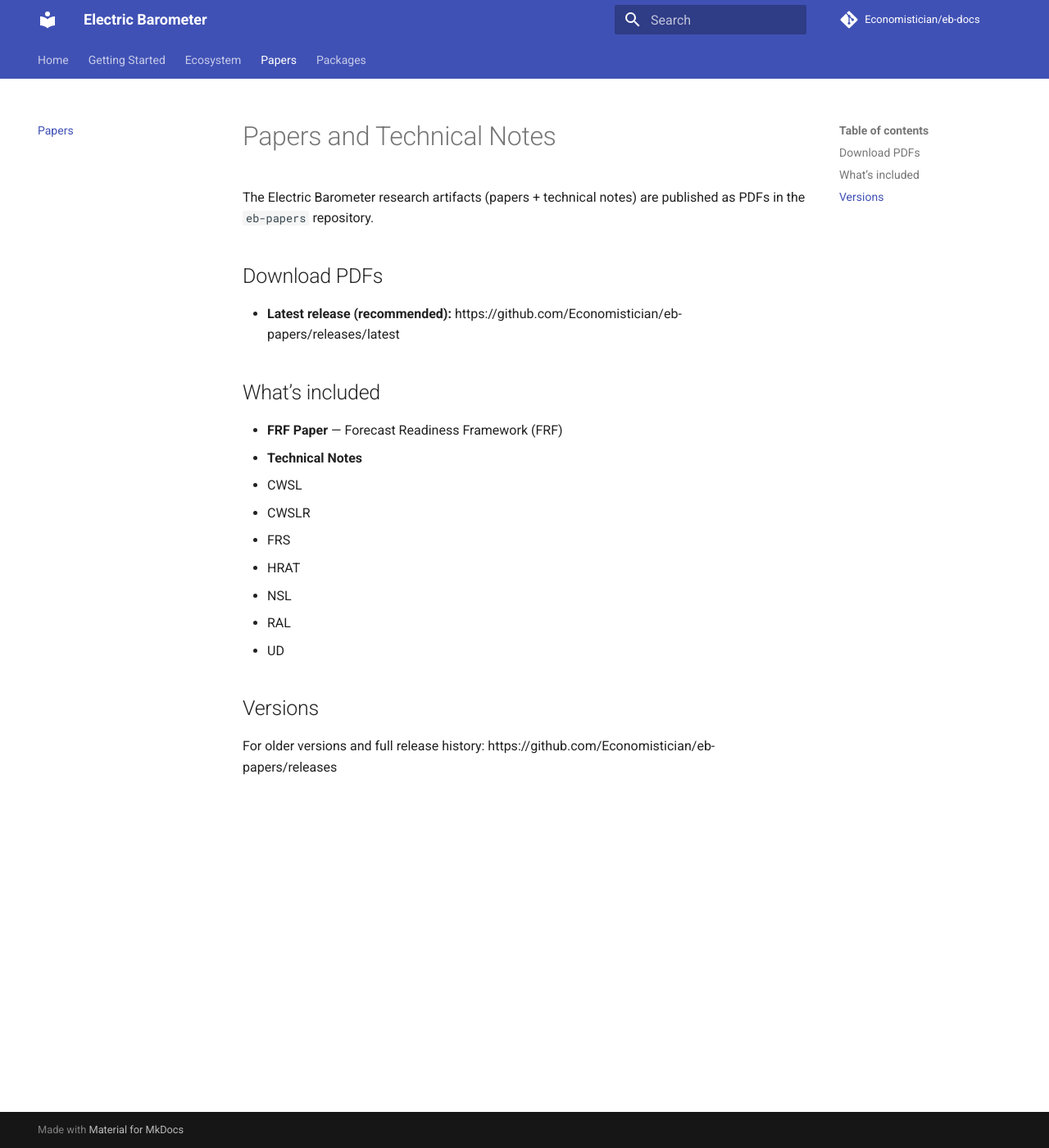
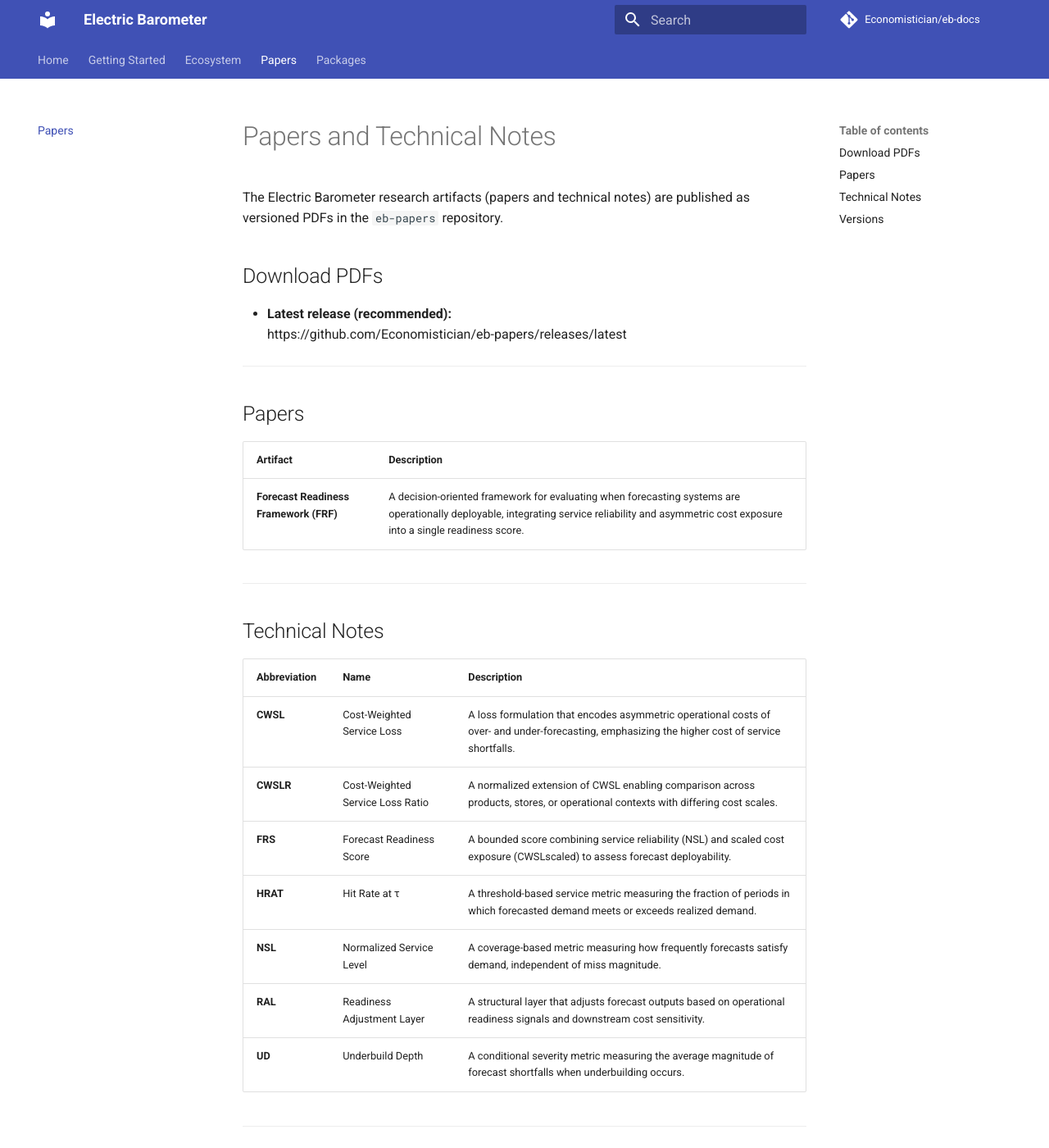
Before and after one commit to Economistician/eb-docs, an MkDocs documentation site: the page built from docs/papers.md, in a window 1280 px wide and 1400 px high. Shown: the whole window at 82% size. Built offline with MkDocs 1.6.1 and Material for MkDocs 9.7.7, drawn with Linux system fonts in a browser that asks for light colours; comment, search, counter and statistics services are not loaded; some of the changed text lies outside the part shown.

Commit message:
Expand Papers page with tables and descriptions

```diff
--- a/docs/papers.md
+++ b/docs/papers.md
@@ -1,25 +1,38 @@
 # Papers and Technical Notes
 
-The Electric Barometer research artifacts (papers + technical notes) are published as PDFs in the `eb-papers` repository.
+The Electric Barometer research artifacts (papers and technical notes) are published
+as versioned PDFs in the `eb-papers` repository.
 
 ## Download PDFs
 
 - **Latest release (recommended):**
   https://github.com/Economistician/eb-papers/releases/latest
 
-## What’s included
+---
 
-- **FRF Paper** — Forecast Readiness Framework (FRF)
-- **Technical Notes**
-  - CWSL
-  - CWSLR
-  - FRS
-  - HRAT
-  - NSL
-  - RAL
-  - UD
+## Papers
+
+| Artifact | Description |
+|--------|-------------|
+| **Forecast Readiness Framework (FRF)** | A decision-oriented framework for evaluating when forecasting systems are operationally deployable, integrating service reliability and asymmetric cost exposure into a single readiness score. |
+
+---
+
+## Technical Notes
+
+| Abbreviation | Name | Description |
+|-------------|------|-------------|
+| **CWSL** | Cost-Weighted Service Loss | A loss formulation that encodes asymmetric operational costs of over- and under-forecasting, emphasizing the higher cost of service shortfalls. |
+| **CWSLR** | Cost-Weighted Service Loss Ratio | A normalized extension of CWSL enabling comparison across products, stores, or operational contexts with differing cost scales. |
+| **FRS** | Forecast Readiness Score | A bounded score combining service reliability (NSL) and scaled cost exposure (CWSLscaled) to assess forecast deployability. |
+| **HRAT** | Hit Rate at τ | A threshold-based service metric measuring the fraction of periods in which forecasted demand meets or exceeds realized demand. |
+| **NSL** | Normalized Service Level | A coverage-based metric measuring how frequently forecasts satisfy demand, independent of miss magnitude. |
+| **RAL** | Readiness Adjustment Layer | A structural layer that adjusts forecast outputs based on operational readiness signals and downstream cost sensitivity. |
+| **UD** | Underbuild Depth | A conditional severity metric measuring the average magnitude of forecast shortfalls when underbuilding occurs. |
+
+---
 
 ## Versions
 
-For older versions and full release history:
+For older versions and the full release history, see:
 https://github.com/Economistician/eb-papers/releases
```
